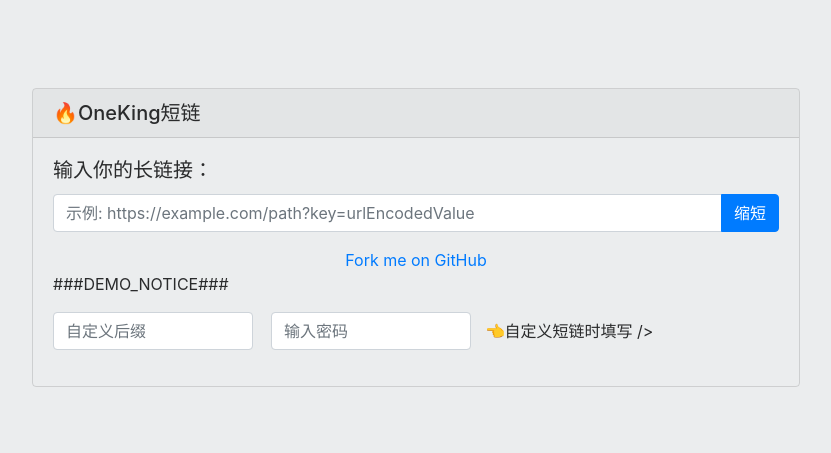
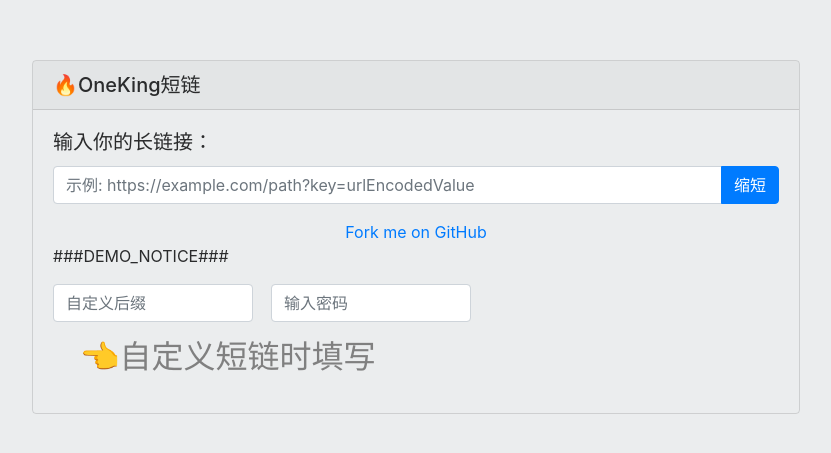
Before and after one commit to fanwuer/Url-Shorten-Worker, a plain HTML site: page index.html in a window 1280 px wide. Shown: the part 163-616 px from the top of the page, without its empty margins (224-1055 px from the left). Drawn offline with nearby package versions, Linux system fonts and the light colour scheme.

Commit message:
my-font-1：👈自定义短链时填写

```diff
--- a/index.html
+++ b/index.html
@@ -91,7 +91,7 @@
       <p id="notice">###DEMO_NOTICE###</p>
       <p>
       <input id="key" type="text" class="form-control" placeholder="自定义后缀" style="width:200px;display:inline" /> &nbsp;&nbsp;
-      <input id="password" type="password" class="form-control" placeholder="输入密码" style="width:200px;display:inline" <h5 class="my-font-1">&nbsp;&nbsp;&nbsp;👈自定义短链时填写</h5> />
+      <input id="password" type="password" class="form-control" placeholder="输入密码" style="width:200px;display:inline" /> <h5 class="my-font-1">&nbsp;&nbsp;&nbsp;👈自定义短链时填写</h5>
       </p>
       </form>
     </div>
```
